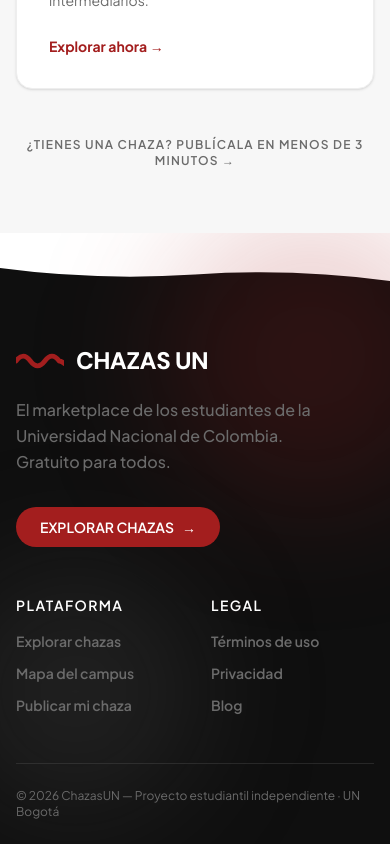
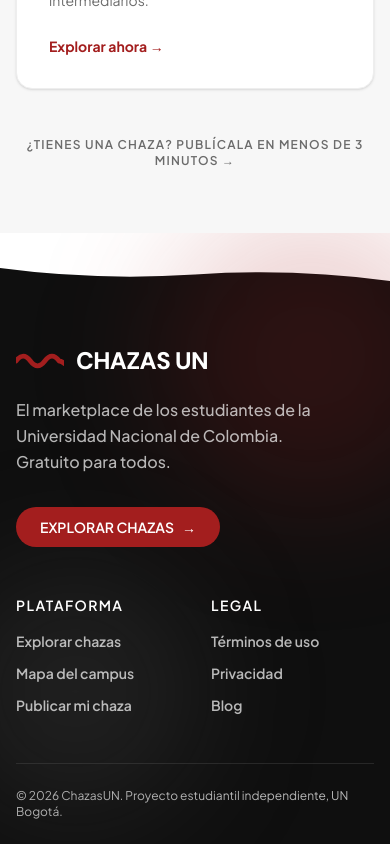
Before and after one commit to sebastianvelace/ChazasUN-1.1, a Next.js app: page / in a window 390 px wide. Shown: the part 6395-7239 px from the top of the page. Built offline with nearby package versions, Linux system fonts and the light colour scheme; no server answers; the database is empty; a web font is replaced by a local one.

Commit message:
fix(a11y): raise footer text contrast to AA
Footer secondary text used text-muted-foreground (#6b6b6b) on the dark
footer, ~3.6:1 which fails WCAG AA. Switch to text-white/70 (~8.5:1) for
the description, nav links and copyright so they pass AA while staying
visually secondary.

```diff
--- a/components/landing/footer.tsx
+++ b/components/landing/footer.tsx
@@ -51,7 +51,7 @@
                 <SquiggleIcon width={48} height={24} className="text-brand-red" />
                 <span className="font-display font-extrabold text-2xl text-white tracking-tight">CHAZAS UN</span>
               </div>
-              <p className="text-muted-foreground text-base leading-relaxed max-w-xs font-medium mb-8">
+              <p className="text-white/70 text-base leading-relaxed max-w-xs font-medium mb-8">
                 El marketplace de los estudiantes de la Universidad Nacional de Colombia.
                 Gratuito para todos.
               </p>
@@ -68,17 +68,17 @@
               <div>
                 <p className="text-white font-semibold text-sm uppercase tracking-widest mb-4">Plataforma</p>
                 <nav className="flex flex-col gap-3">
-                  <Link href={siteConfig.urls.explorar} className="text-muted-foreground hover:text-white text-sm font-semibold transition-colors">Explorar chazas</Link>
-                  <Link href={siteConfig.urls.mapa} className="text-muted-foreground hover:text-white text-sm font-semibold transition-colors">Mapa del campus</Link>
-                  <Link href={siteConfig.urls.publicarChaza} className="text-muted-foreground hover:text-white text-sm font-semibold transition-colors">Publicar mi chaza</Link>
+                  <Link href={siteConfig.urls.explorar} className="text-white/70 hover:text-white text-sm font-semibold transition-colors">Explorar chazas</Link>
+                  <Link href={siteConfig.urls.mapa} className="text-white/70 hover:text-white text-sm font-semibold transition-colors">Mapa del campus</Link>
+                  <Link href={siteConfig.urls.publicarChaza} className="text-white/70 hover:text-white text-sm font-semibold transition-colors">Publicar mi chaza</Link>
                 </nav>
               </div>
               <div>
                 <p className="text-white font-semibold text-sm uppercase tracking-widest mb-4">Legal</p>
                 <nav className="flex flex-col gap-3">
-                  <Link href="/terminos" className="text-muted-foreground hover:text-white text-sm font-semibold transition-colors">Términos de uso</Link>
-                  <Link href="/privacidad" className="text-muted-foreground hover:text-white text-sm font-semibold transition-colors">Privacidad</Link>
-                  <Link href={siteConfig.urls.blog} className="text-muted-foreground hover:text-white text-sm font-semibold transition-colors">Blog</Link>
+                  <Link href="/terminos" className="text-white/70 hover:text-white text-sm font-semibold transition-colors">Términos de uso</Link>
+                  <Link href="/privacidad" className="text-white/70 hover:text-white text-sm font-semibold transition-colors">Privacidad</Link>
+                  <Link href={siteConfig.urls.blog} className="text-white/70 hover:text-white text-sm font-semibold transition-colors">Blog</Link>
                 </nav>
               </div>
             </div>
@@ -86,8 +86,8 @@
         </div>
 
         <div className="border-t border-white/10 py-6">
-          <div className="flex flex-col sm:flex-row items-center justify-between gap-3 text-muted-foreground text-xs">
-            <p>© 2026 ChazasUN — Proyecto estudiantil independiente · UN Bogotá</p>
+          <div className="flex flex-col sm:flex-row items-center justify-between gap-3 text-white/70 text-xs">
+            <p>© 2026 ChazasUN. Proyecto estudiantil independiente, UN Bogotá.</p>
           </div>
         </div>
       </div>
```
Also changed, not shown: 1 other file (tests, documents, lock files or other folders).
